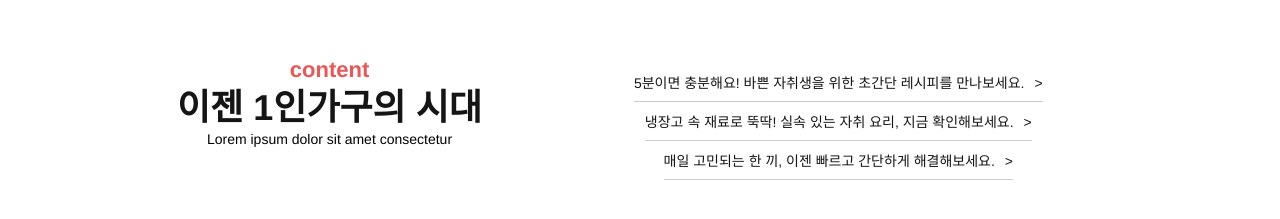
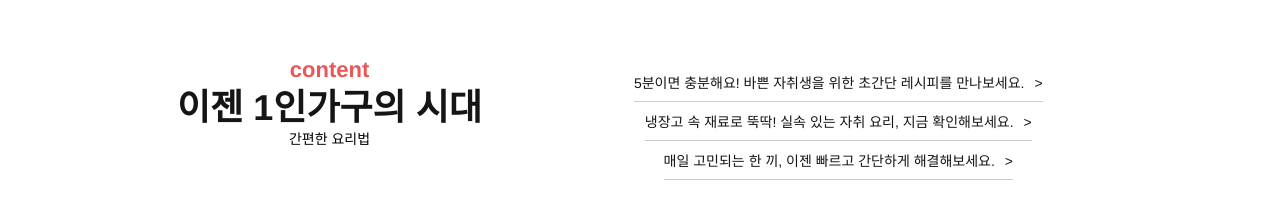
Before and after one commit to Minseong0531/recipe, a plain HTML site: page index.html in a window 1280 px wide. Shown: the part 4720-4939 px from the top of the page. Drawn offline with nearby package versions, Linux system fonts and the light colour scheme.

Commit message:
last commit

```diff
--- a/index.html
+++ b/index.html
@@ -236,7 +236,7 @@
                     <div class="title">
                         <span>content</span>
                         <h2>이젠 1인가구의 시대</h2>
-                        <p>Lorem ipsum dolor sit amet consectetur</p>
+                        <p>간편한 요리법</p>
                     </div>
                     <div class="notice_wrap">
                         <ul>
```
